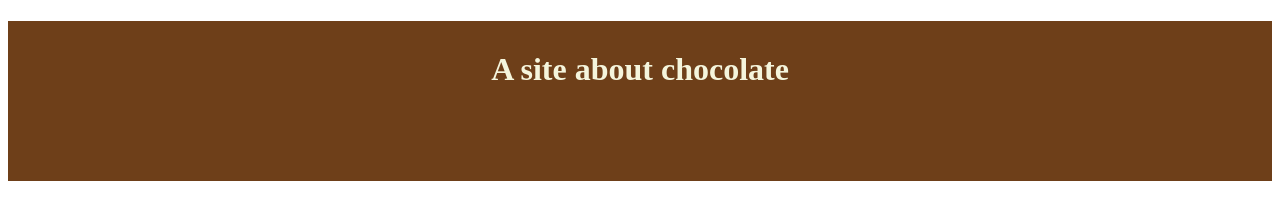
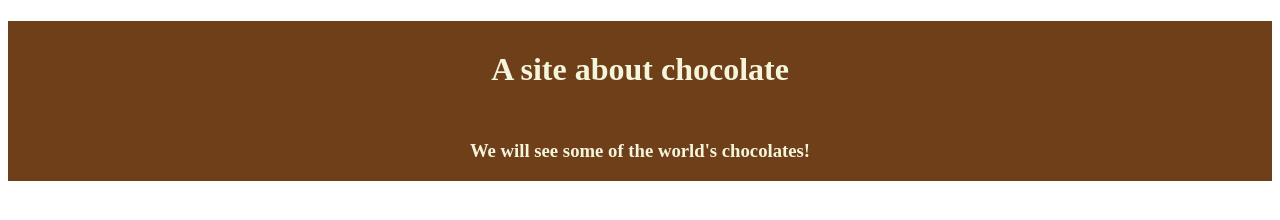
Before and after one commit to sena-tan/senaWEB2GitTest, a plain HTML site: page index.html in a window 1280 px wide. Drawn offline with Linux system fonts and the light colour scheme.

Commit message:
third commit

```diff
--- a/index.html
+++ b/index.html
@@ -12,6 +12,7 @@
 <body>
     <div class="jumbotron">
         <h1>A site about chocolate</h1>
+        <h3>We will see some of the world's chocolates!</h3>
     </div>
 </body>
 
```
